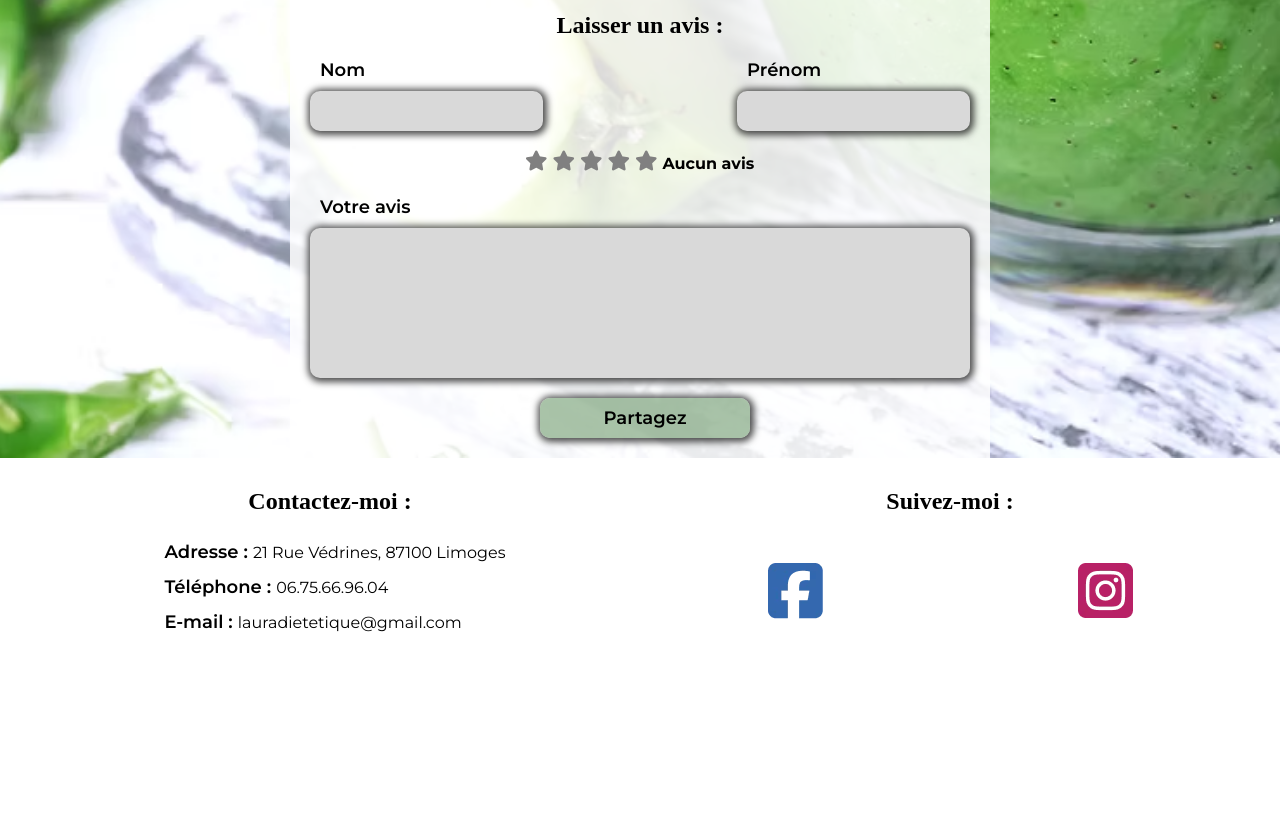
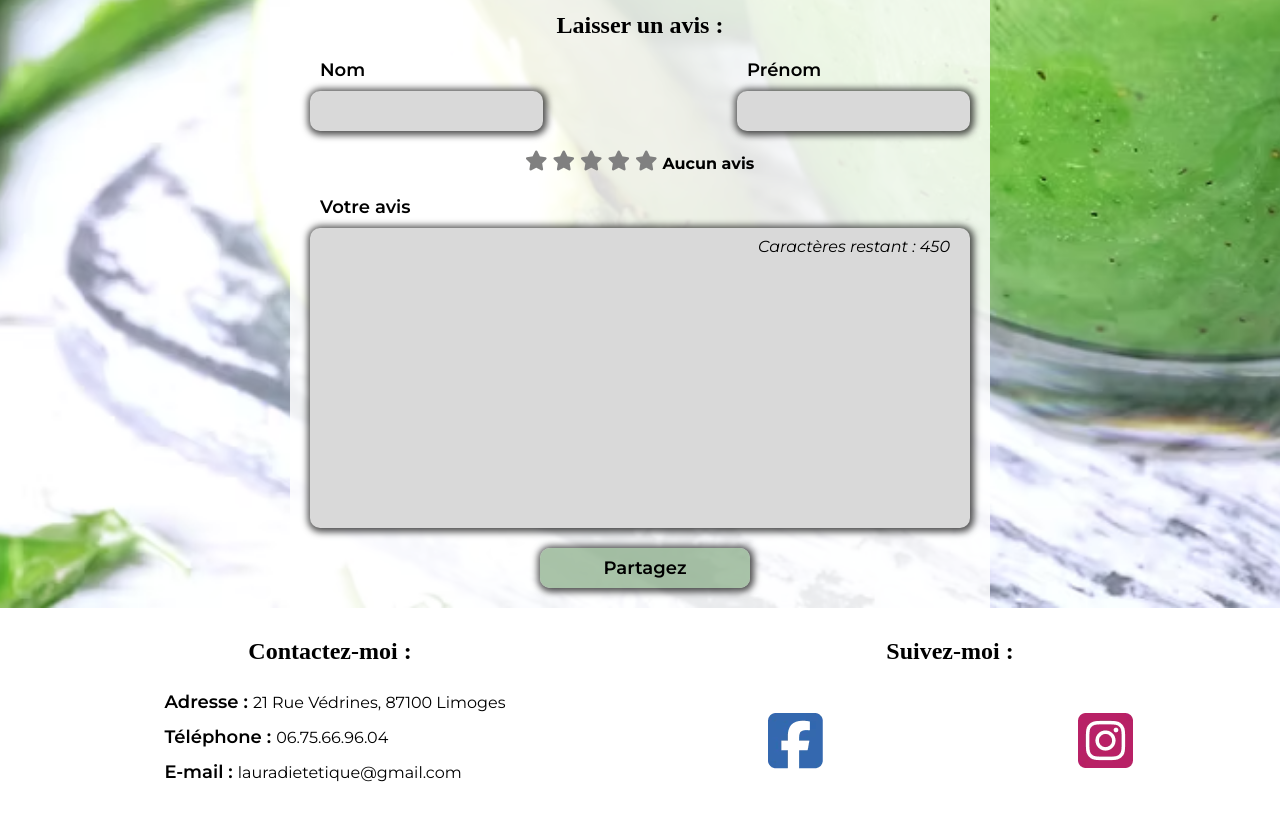
Before and after one commit to pnouhen/Laura-dietetique, a React (Vite) app: page / in a window 1280 px wide. Shown: the part 1243-2058 px from the top of the page. Before the commit the page ends 1908 px from the top, so only its background shows below. Built offline with nearby package versions, Linux system fonts and the light colour scheme; a web font is replaced by a local one.

Commit message:
Gestion du texte sur le textarea et modification du scss

```diff
--- a/src/components/SubmitReview/SubmitReview.jsx
+++ b/src/components/SubmitReview/SubmitReview.jsx
@@ -1,12 +1,20 @@
-import { useState, useRef } from "react";
+import { useState, useRef, useEffect } from "react";
 import MessageModal from "../MessageModal/MessageModal";
 import "./submitReview.scss";
 
 export default function SubmitReview() {
-  // Change rating's color and text
   const [rating, setRating] = useState(0);
   const [hoverRating, setHoverRating] = useState(0);
-  const ratingsText = [
+  const [isSubmitted, setIsSubmitted] = useState(false);
+  const [validationError, setValidationError] = useState(null);
+  const [charCount, setCharCount] = useState(0);
+  const MAX_CHARS = 450;
+
+  const lastNameRef = useRef();
+  const firstNameRef = useRef();
+  const reviewRef = useRef();
+
+  const RATING_TEXTS = [
     "Aucun avis",
     "Décevant",
     "Médiocre",
@@ -15,39 +23,50 @@ export default function SubmitReview() {
     "Excellent",
   ];
 
-  // Inputs and textarea
-  const [send, setSend] = useState(false);
-  const [missingElement, setMissingElement] = useState(null);
+  useEffect(() => {
+    updateCharCounter();
+  }, []);
 
-  // Input refs
-  const lastNameRef = useRef();
-  const firstnameRef = useRef();
-  const reviewRef = useRef();
+  const updateCharCounter = () => {
+    if (reviewRef.current) {
+      const length = reviewRef.current.value.length;
+      setCharCount(length);
+    }
+  };
 
-  // Handle review submission
-  const resetReview = () => {
-    // Check if fields are filled
+  const handleSubmit = () => {
     if (
       !lastNameRef.current.value ||
-      !firstnameRef.current.value ||
+      !firstNameRef.current.value ||
       !reviewRef.current.value ||
       rating === 0
     ) {
-      // If not filled, show error message
-      return setMissingElement("Veuillez remplir tous les éléments");
+      setValidationError("Veuillez remplir tous les éléments");
+      return;
     }
+    setIsSubmitted(true);
+    resetForm();
+  };
 
-    // If all fields are filled, clean inputs and submit the review
-    setSend(true);
+  const resetForm = () => {
     lastNameRef.current.value = "";
-    firstnameRef.current.value = "";
+    firstNameRef.current.value = "";
     reviewRef.current.value = "";
     setRating(0);
-    setMissingElement(null); // Reset error message
+    setCharCount(0);
+    setValidationError(null);
   };
+
+  const closeModal = (type) => {
+    if (type === "success") setIsSubmitted(false);
+    if (type === "validation") setValidationError(null);
+  };
+
+  const remainingChars = MAX_CHARS - charCount;
 
   return (
     <>
+    {/* Faire des composants et voir pour mettre des function */}
       <section className="submitReview">
         <h2>Laisser un avis :</h2>
         <form action="submit">
@@ -57,48 +76,57 @@ export default function SubmitReview() {
           </div>
           <div className="firstName">
             <label htmlFor="firstname">Prénom</label>
-            <input type="text" id="firstname" ref={firstnameRef} />
+            <input type="text" id="firstname" ref={firstNameRef} />
           </div>
           <div className="ratings">
-            {[...Array(5)].map((_, index) => (
+            {[...Array(5)].map((_, i) => (
               <i
-                key={index}
+                key={i}
                 className={
-                  index < (hoverRating || rating)
-                    ? "fa-solid fa-star  starSelected"
+                  i < (hoverRating || rating)
+                    ? "fa-solid fa-star starSelected"
                     : "fa-solid fa-star"
                 }
-                onClick={() => setRating(index + 1)}
-                onMouseEnter={() => setHoverRating(index + 1)}
+                onClick={() => setRating(i + 1)}
+                onMouseEnter={() => setHoverRating(i + 1)}
                 onMouseLeave={() => setHoverRating(0)}
               ></i>
             ))}
-            <p>{ratingsText[hoverRating || rating]}</p>
+            <p>{RATING_TEXTS[hoverRating || rating]}</p>
           </div>
           <div className="formReview">
             <label htmlFor="review">Votre avis</label>
-            <textarea id="review" ref={reviewRef}></textarea>
+            <span className="review-counter">
+              Caractères restant : {remainingChars}
+            </span>
+            <textarea
+              id="review"
+              ref={reviewRef}
+              onChange={updateCharCounter}
+              maxLength={MAX_CHARS}
+            />
           </div>
         </form>
-        <button onClick={resetReview}>Partagez</button>
+        <button onClick={handleSubmit}>Partagez</button>
       </section>
 
-      {send && (
+      {isSubmitted && (
         <MessageModal
-          poster={"message"}
-          title={"Avis déposé"}
-          clickPoster={() => setSend(false)}
-          clickClose={() => setSend(false)}
-          message={"Merci d'avoir partagé votre avis"}
+          poster="message"
+          title="Avis déposé"
+          clickPoster={() => closeModal("success")}
+          clickClose={() => closeModal("success")}
+          message="Merci d'avoir partagé votre avis"
         />
       )}
-      {missingElement && (
+
+      {validationError && (
         <MessageModal
-          poster={"message"}
-          title={"Elément(s) manquant(s)"}
-          clickPoster={() => setMissingElement(null)}
-          clickClose={() => setMissingElement(null)}
-          message={missingElement}
+          poster="message"
+          title="Elément(s) manquant(s)"
+          clickPoster={() => closeModal("validation")}
+          clickClose={() => closeModal("validation")}
+          message={validationError}
         />
       )}
     </>
--- a/src/components/SubmitReview/submitReview.scss
+++ b/src/components/SubmitReview/submitReview.scss
@@ -48,8 +48,24 @@
     }
     .formReview {
       width: 100%;
+      position: relative;
       textarea {
-        height: 150px;
+        height: 300px;
+        overflow-y: auto;
+        -webkit-overflow-scrolling: touch;
+        padding-top: 45px;
+            }
+      .review-counter {
+        position: absolute;
+        font-size: 12px;
+        @include insideInput;
+        background-color: transparent;
+        font-style: italic;
+        top: 28px;
+        right: 0;
+        @media (max-width: 768px) {
+          font-size: 12px;
+        }
       }
     }
   }
--- a/src/styles/_mixin.scss
+++ b/src/styles/_mixin.scss
@@ -46,4 +46,7 @@
   font-size: 16px;
   background-color: #d9d9d9;
   resize: none;
+  @media (max-width: 768px) {
+    font-size: 14px;
+  }
 }
--- a/src/styles/general.scss
+++ b/src/styles/general.scss
@@ -46,6 +46,12 @@ p, span, li, a {
     font-size: 14px;
   }
 }
+
+input:focus,
+textarea:focus {
+  outline: none;
+}
+
 .dataNull{
   display: flex;
   justify-content: center;
```
